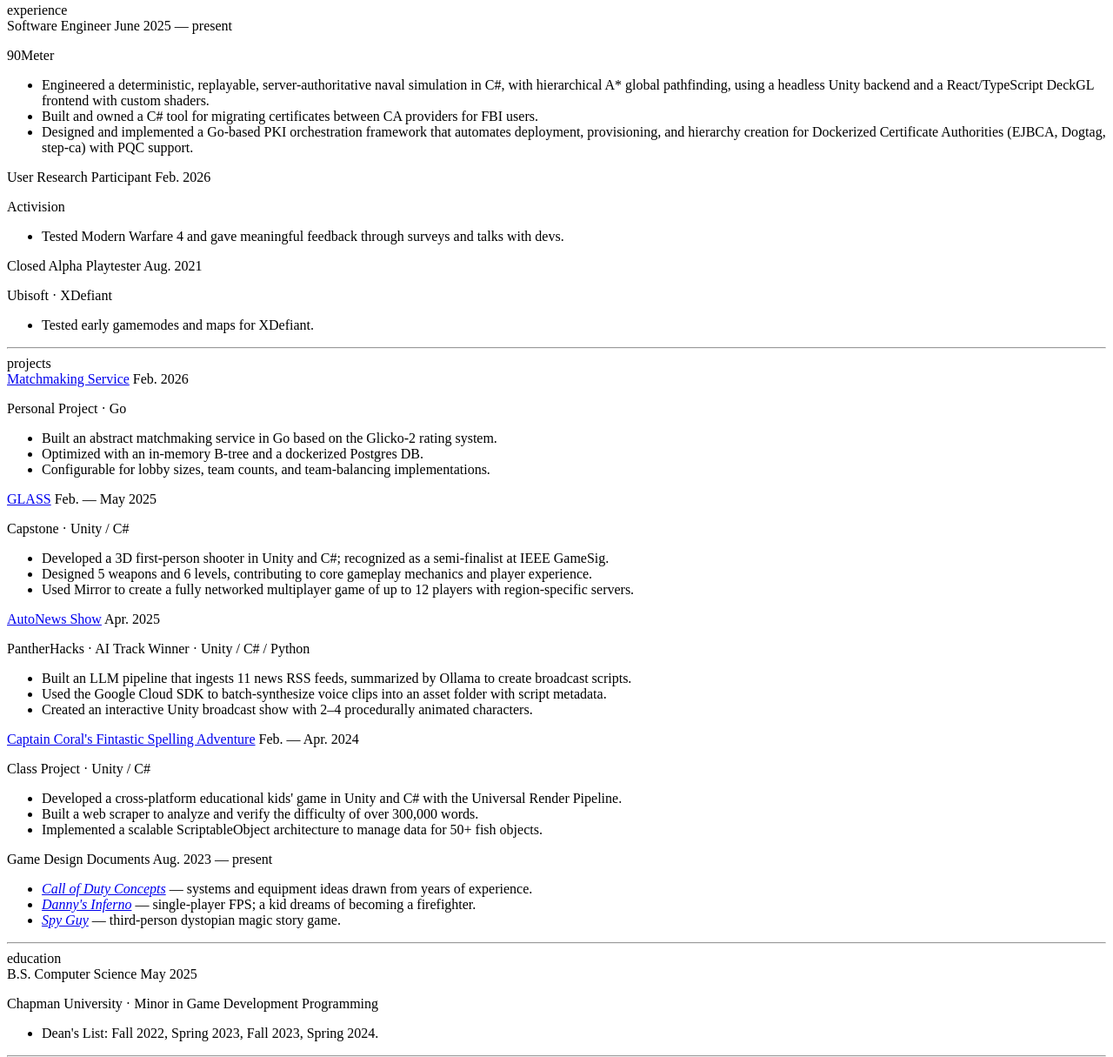
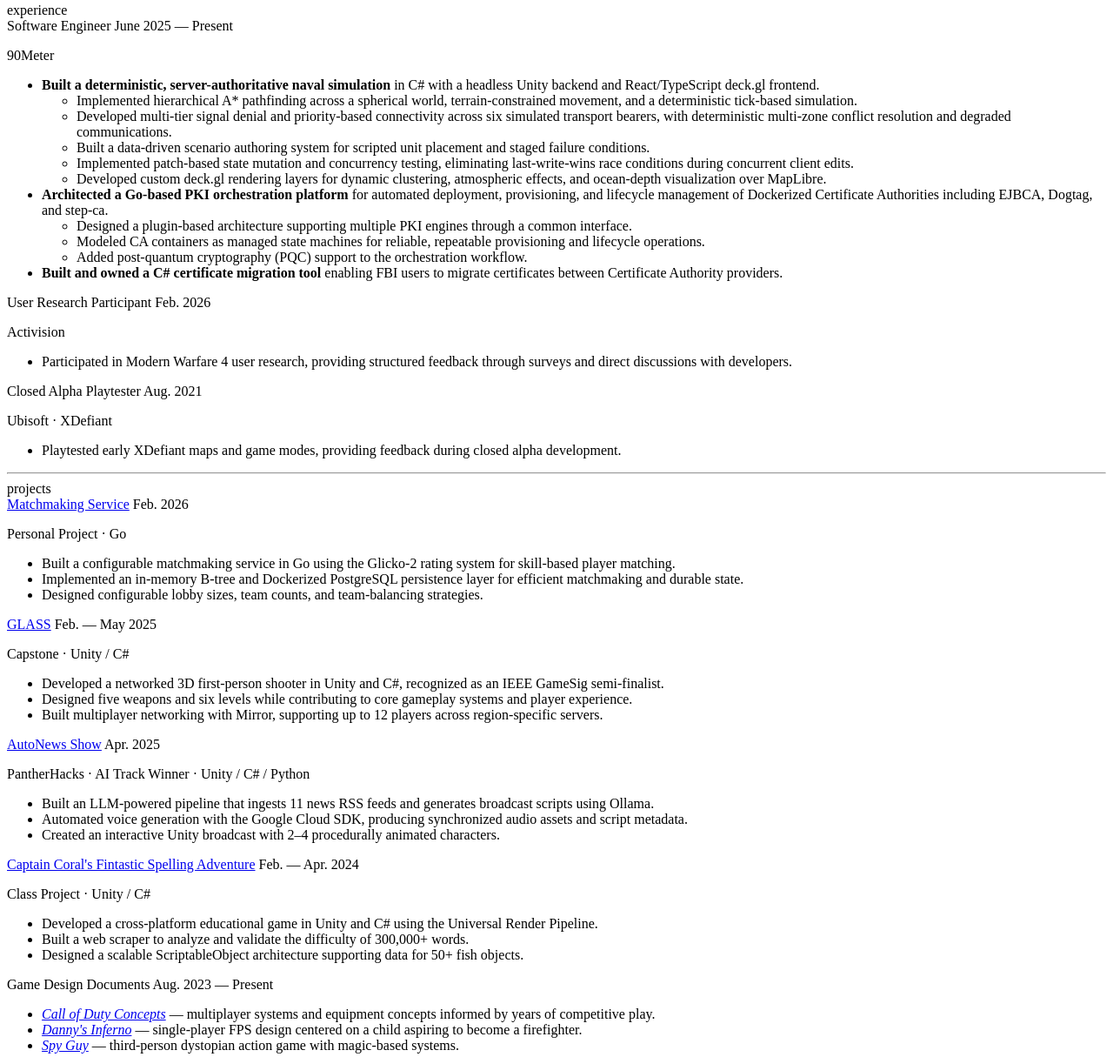
Before and after one commit to Greg-Chinnici/gregdev, a website: page content/index.html in a window 1280 px wide. Shown: the part 223-1438 px from the top of the page at 87% size. Drawn offline with Linux system fonts and the light colour scheme.

Commit message:
restructure resume

```diff
--- a/content/index.html
+++ b/content/index.html
@@ -30,26 +30,67 @@
 
       <div class="resume-grid">
         <span class="resume-label">experience</span>
+
         <div class="resume-body">
           <div class="resume-entry">
             <div class="resume-entry-header">
               <span class="resume-entry-title">Software Engineer</span>
-              <span class="resume-entry-date">June 2025 — present</span>
+              <span class="resume-entry-date">June 2025 — Present</span>
             </div>
+
             <p class="resume-entry-org">90Meter</p>
+
             <ul>
               <li>
-                Engineered a deterministic, replayable, server-authoritative naval simulation in C#,
-                with hierarchical A* global pathfinding, using a headless Unity backend and a
-                React/TypeScript DeckGL frontend with custom shaders.
+                <strong>Built a deterministic, server-authoritative naval simulation</strong>
+                in C# with a headless Unity backend and React/TypeScript deck.gl frontend.
+                <ul>
+                  <li>
+                    Implemented hierarchical A* pathfinding across a spherical world,
+                    terrain-constrained movement, and a deterministic tick-based simulation.
+                  </li>
+                  <li>
+                    Developed multi-tier signal denial and priority-based connectivity
+                    across six simulated transport bearers, with deterministic multi-zone
+                    conflict resolution and degraded communications.
+                  </li>
+                  <li>
+                    Built a data-driven scenario authoring system for scripted unit
+                    placement and staged failure conditions.
+                  </li>
+                  <li>
+                    Implemented patch-based state mutation and concurrency testing,
+                    eliminating last-write-wins race conditions during concurrent client edits.
+                  </li>
+                  <li>
+                    Developed custom deck.gl rendering layers for dynamic clustering,
+                    atmospheric effects, and ocean-depth visualization over MapLibre.
+                  </li>
+                </ul>
               </li>
+
               <li>
-                Built and owned a C# tool for migrating certificates between CA providers for FBI users.
+                <strong>Architected a Go-based PKI orchestration platform</strong> for
+                automated deployment, provisioning, and lifecycle management of
+                Dockerized Certificate Authorities including EJBCA, Dogtag, and step-ca.
+                <ul>
+                  <li>
+                    Designed a plugin-based architecture supporting multiple PKI engines
+                    through a common interface.
+                  </li>
+                  <li>
+                    Modeled CA containers as managed state machines for reliable,
+                    repeatable provisioning and lifecycle operations.
+                  </li>
+                  <li>
+                    Added post-quantum cryptography (PQC) support to the orchestration workflow.
+                  </li>
+                </ul>
               </li>
+
               <li>
-                Designed and implemented a Go-based PKI orchestration framework that automates
-                deployment, provisioning, and hierarchy creation for Dockerized Certificate Authorities
-                (EJBCA, Dogtag, step-ca) with PQC support.
+                <strong>Built and owned a C# certificate migration tool</strong> enabling
+                FBI users to migrate certificates between Certificate Authority providers.
               </li>
             </ul>
           </div>
@@ -59,10 +100,13 @@
               <span class="resume-entry-title">User Research Participant</span>
               <span class="resume-entry-date">Feb. 2026</span>
             </div>
+
             <p class="resume-entry-org">Activision</p>
+
             <ul>
               <li>
-                Tested Modern Warfare 4 and gave meaningful feedback through surveys and talks with devs.
+                Participated in Modern Warfare 4 user research, providing structured
+                feedback through surveys and direct discussions with developers.
               </li>
             </ul>
           </div>
@@ -72,10 +116,13 @@
               <span class="resume-entry-title">Closed Alpha Playtester</span>
               <span class="resume-entry-date">Aug. 2021</span>
             </div>
+
             <p class="resume-entry-org">Ubisoft · XDefiant</p>
+
             <ul>
               <li>
-                Tested early gamemodes and maps for XDefiant.
+                Playtested early XDefiant maps and game modes, providing feedback
+                during closed alpha development.
               </li>
             </ul>
           </div>
@@ -84,76 +131,146 @@
         <hr class="resume-rule" />
 
         <span class="resume-label">projects</span>
+
         <div class="resume-body">
           <div class="resume-entry">
             <div class="resume-entry-header">
-              <span class="resume-entry-title"><a href="https://github.com/Greg-Chinnici/go-match-maker" target="_blank" rel="noopener noreferrer">Matchmaking Service</a></span>
+              <span class="resume-entry-title">
+                <a href="https://github.com/Greg-Chinnici/go-match-maker"
+                   target="_blank"
+                   rel="noopener noreferrer">Matchmaking Service</a>
+              </span>
               <span class="resume-entry-date">Feb. 2026</span>
             </div>
+
             <p class="resume-entry-org">Personal Project · Go</p>
+
             <ul>
-              <li>Built an abstract matchmaking service in Go based on the Glicko-2 rating system.</li>
-              <li>Optimized with an in-memory B-tree and a dockerized Postgres DB.</li>
-              <li>Configurable for lobby sizes, team counts, and team-balancing implementations.</li>
+              <li>
+                Built a configurable matchmaking service in Go using the Glicko-2
+                rating system for skill-based player matching.
+              </li>
+              <li>
+                Implemented an in-memory B-tree and Dockerized PostgreSQL persistence
+                layer for efficient matchmaking and durable state.
+              </li>
+              <li>
+                Designed configurable lobby sizes, team counts, and team-balancing
+                strategies.
+              </li>
             </ul>
           </div>
 
           <div class="resume-entry">
             <div class="resume-entry-header">
-              <span class="resume-entry-title"><a href="https://www.youtube.com/watch?v=y9tV5KNPlOQ" target="_blank" rel="noopener noreferrer">GLASS</a></span>
+              <span class="resume-entry-title">
+                <a href="https://www.youtube.com/watch?v=y9tV5KNPlOQ"
+                   target="_blank"
+                   rel="noopener noreferrer">GLASS</a>
+              </span>
               <span class="resume-entry-date">Feb. — May 2025</span>
             </div>
+
             <p class="resume-entry-org">Capstone · Unity / C#</p>
+
             <ul>
-              <li>Developed a 3D first-person shooter in Unity and C#; recognized as a semi-finalist at IEEE GameSig.</li>
-              <li>Designed 5 weapons and 6 levels, contributing to core gameplay mechanics and player experience.</li>
-              <li>Used Mirror to create a fully networked multiplayer game of up to 12 players with region-specific servers.</li>
+              <li>
+                Developed a networked 3D first-person shooter in Unity and C#,
+                recognized as an IEEE GameSig semi-finalist.
+              </li>
+              <li>
+                Designed five weapons and six levels while contributing to core
+                gameplay systems and player experience.
+              </li>
+              <li>
+                Built multiplayer networking with Mirror, supporting up to 12 players
+                across region-specific servers.
+              </li>
             </ul>
           </div>
 
           <div class="resume-entry">
             <div class="resume-entry-header">
-              <span class="resume-entry-title"><a href="https://github.com/Greg-Chinnici/AutoNews" target="_blank" rel="noopener noreferrer">AutoNews Show</a></span>
+              <span class="resume-entry-title">
+                <a href="https://github.com/Greg-Chinnici/AutoNews"
+                   target="_blank"
+                   rel="noopener noreferrer">AutoNews Show</a>
+              </span>
               <span class="resume-entry-date">Apr. 2025</span>
             </div>
+
             <p class="resume-entry-org">PantherHacks · AI Track Winner · Unity / C# / Python</p>
+
             <ul>
-              <li>Built an LLM pipeline that ingests 11 news RSS feeds, summarized by Ollama to create broadcast scripts.</li>
-              <li>Used the Google Cloud SDK to batch-synthesize voice clips into an asset folder with script metadata.</li>
-              <li>Created an interactive Unity broadcast show with 2–4 procedurally animated characters.</li>
+              <li>
+                Built an LLM-powered pipeline that ingests 11 news RSS feeds and
+                generates broadcast scripts using Ollama.
+              </li>
+              <li>
+                Automated voice generation with the Google Cloud SDK, producing
+                synchronized audio assets and script metadata.
+              </li>
+              <li>
+                Created an interactive Unity broadcast with 2–4 procedurally
+                animated characters.
+              </li>
             </ul>
           </div>
 
           <div class="resume-entry">
             <div class="resume-entry-header">
-              <span class="resume-entry-title"><a href="https://www.youtube.com/watch?v=uV4CMijPF9g" target="_blank" rel="noopener noreferrer">Captain Coral's Fintastic Spelling Adventure</a></span>
+              <span class="resume-entry-title">
+                <a href="https://www.youtube.com/watch?v=uV4CMijPF9g"
+                   target="_blank"
+                   rel="noopener noreferrer">Captain Coral's Fintastic Spelling Adventure</a>
+              </span>
               <span class="resume-entry-date">Feb. — Apr. 2024</span>
             </div>
+
             <p class="resume-entry-org">Class Project · Unity / C#</p>
+
             <ul>
-              <li>Developed a cross-platform educational kids' game in Unity and C# with the Universal Render Pipeline.</li>
-              <li>Built a web scraper to analyze and verify the difficulty of over 300,000 words.</li>
-              <li>Implemented a scalable ScriptableObject architecture to manage data for 50+ fish objects.</li>
+              <li>
+                Developed a cross-platform educational game in Unity and C# using
+                the Universal Render Pipeline.
+              </li>
+              <li>
+                Built a web scraper to analyze and validate the difficulty of
+                300,000+ words.
+              </li>
+              <li>
+                Designed a scalable ScriptableObject architecture supporting data
+                for 50+ fish objects.
+              </li>
             </ul>
           </div>
 
           <div class="resume-entry">
             <div class="resume-entry-header">
               <span class="resume-entry-title">Game Design Documents</span>
-              <span class="resume-entry-date">Aug. 2023 — present</span>
+              <span class="resume-entry-date">Aug. 2023 — Present</span>
             </div>
+
             <ul>
               <li>
-                <a href="https://docs.google.com/document/d/1cgnQ6Be8NGl03rhQidsPpjYPp5N_3jPPY4WobdGXgo4/edit?usp=sharing" target="_blank" rel="noopener noreferrer"><em>Call of Duty Concepts</em></a>
-                — systems and equipment ideas drawn from years of experience.
+                <a href="https://docs.google.com/document/d/1cgnQ6Be8NGl03rhQidsPpjYPp5N_3jPPY4WobdGXgo4/edit?usp=sharing"
+                   target="_blank"
+                   rel="noopener noreferrer"><em>Call of Duty Concepts</em></a>
+                — multiplayer systems and equipment concepts informed by years of
+                competitive play.
               </li>
               <li>
-                <a href="https://miro.com/app/board/uXjVG11WyJg=/?share_link_id=407895382968" target="_blank" rel="noopener noreferrer"><em>Danny's Inferno</em></a>
-                — single-player FPS; a kid dreams of becoming a firefighter.
+                <a href="https://miro.com/app/board/uXjVG11WyJg=/?share_link_id=407895382968"
+                   target="_blank"
+                   rel="noopener noreferrer"><em>Danny's Inferno</em></a>
+                — single-player FPS design centered on a child aspiring to become
+                a firefighter.
               </li>
               <li>
-                <a href="https://docs.google.com/document/d/1PDlFWy7ojTU4aM6Zur-w6ycW-zSNmHzy/edit?usp=sharing&ouid=100928052231964457519&rtpof=true&sd=true" target="_blank" rel="noopener noreferrer"><em>Spy Guy</em></a>
-                — third-person dystopian magic story game.
+                <a href="https://docs.google.com/document/d/1PDlFWy7ojTU4aM6Zur-w6ycW-zSNmHzy/edit?usp=sharing&ouid=100928052231964457519&rtpof=true&sd=true"
+                   target="_blank"
+                   rel="noopener noreferrer"><em>Spy Guy</em></a>
+                — third-person dystopian action game with magic-based systems.
               </li>
             </ul>
           </div>
@@ -162,15 +279,22 @@
         <hr class="resume-rule" />
 
         <span class="resume-label">education</span>
+
         <div class="resume-body">
           <div class="resume-entry">
             <div class="resume-entry-header">
               <span class="resume-entry-title">B.S. Computer Science</span>
               <span class="resume-entry-date">May 2025</span>
             </div>
-            <p class="resume-entry-org">Chapman University · Minor in Game Development Programming</p>
+
+            <p class="resume-entry-org">
+              Chapman University · Minor in Game Development Programming
+            </p>
+
             <ul>
-              <li>Dean's List: Fall 2022, Spring 2023, Fall 2023, Spring 2024.</li>
+              <li>
+                Dean's List: Fall 2022, Spring 2023, Fall 2023, Spring 2024.
+              </li>
             </ul>
           </div>
         </div>
@@ -178,26 +302,33 @@
         <hr class="resume-rule" />
 
         <span class="resume-label">skills</span>
+
         <div class="resume-body">
           <div class="resume-skills">
             <div>
               <p class="resume-skill-group-name">Languages</p>
               <p class="resume-skill-list">
-                C# · Python · C++<br />Java · Go · SQL · OpenGL<br />Bash
+                C# · Python · C++<br>
+                Java · Go · SQL · OpenGL<br>
+                Bash
               </p>
             </div>
 
             <div>
               <p class="resume-skill-group-name">Software</p>
               <p class="resume-skill-list">
-                DotPeek · Rider · DataGrip<br />GitHub · Photoshop · Plastic SCM<br />Azure · NixOS · RHEL8<br />Docker · Google Cloud · xUnit
+                Rider · DataGrip · DotPeek<br>
+                GitHub · Photoshop · Plastic SCM<br>
+                Azure · NixOS · RHEL8<br>
+                Docker · Google Cloud · xUnit
               </p>
             </div>
 
             <div>
               <p class="resume-skill-group-name">Engines / Tools</p>
               <p class="resume-skill-list">
-                Unity · Unreal · Confluence<br />Jira · Black Ops 3 Mod Tools <br />
+                Unity · Unreal · Confluence<br>
+                Jira · Black Ops 3 Mod Tools<br>
                 Radiant
               </p>
             </div>
@@ -207,6 +338,7 @@
         <hr class="resume-rule" />
 
         <span class="resume-label">awards</span>
+
         <div class="resume-body">
           <div class="resume-entry">
             <div class="resume-entry-header">
@@ -224,14 +356,18 @@
 
           <div class="resume-entry">
             <div class="resume-entry-header">
-              <span class="resume-entry-title">DEFCON 32 Black Badge — Octopus Game Winner</span>
+              <span class="resume-entry-title">
+                DEFCON 32 Black Badge — Octopus Game Winner
+              </span>
               <span class="resume-entry-date">August 2024</span>
             </div>
           </div>
 
           <div class="resume-entry">
             <div class="resume-entry-header">
-              <span class="resume-entry-title">Call of Duty — Iridescent / Top 250 (5 seasons)</span>
+              <span class="resume-entry-title">
+                Call of Duty — Iridescent / Top 250 (5 seasons)
+              </span>
               <span class="resume-entry-date">2016 — 2025</span>
             </div>
             <p class="resume-entry-org">7 Gamebattles Gold · 20 Gamebattles Silver</p>
@@ -239,7 +375,9 @@
 
           <div class="resume-entry">
             <div class="resume-entry-header">
-              <span class="resume-entry-title">Halo Infinite — Onyx Rank (10 operations)</span>
+              <span class="resume-entry-title">
+                Halo Infinite — Onyx Rank (10 operations)
+              </span>
               <span class="resume-entry-date">2022 — 2024</span>
             </div>
           </div>
```
